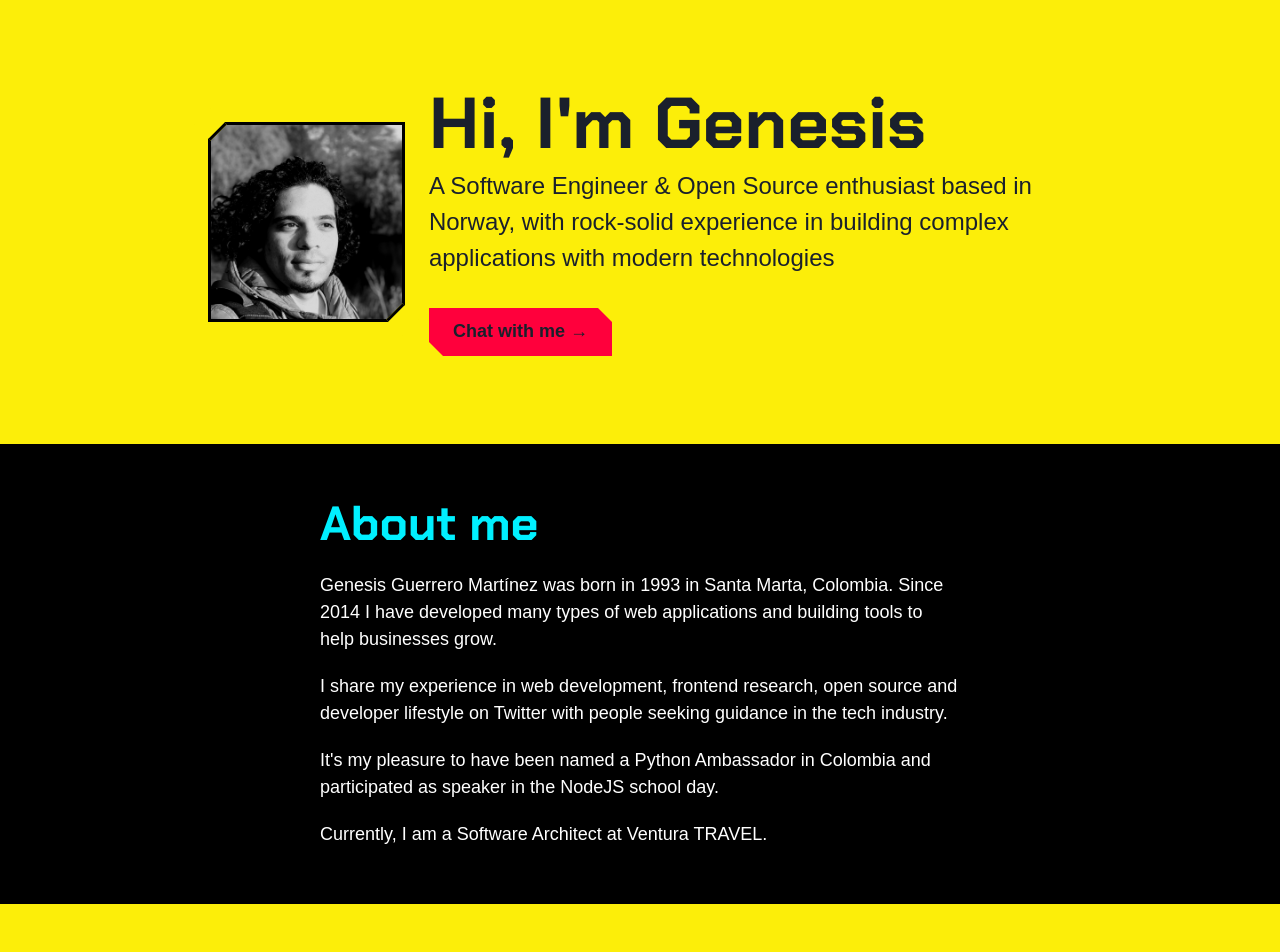
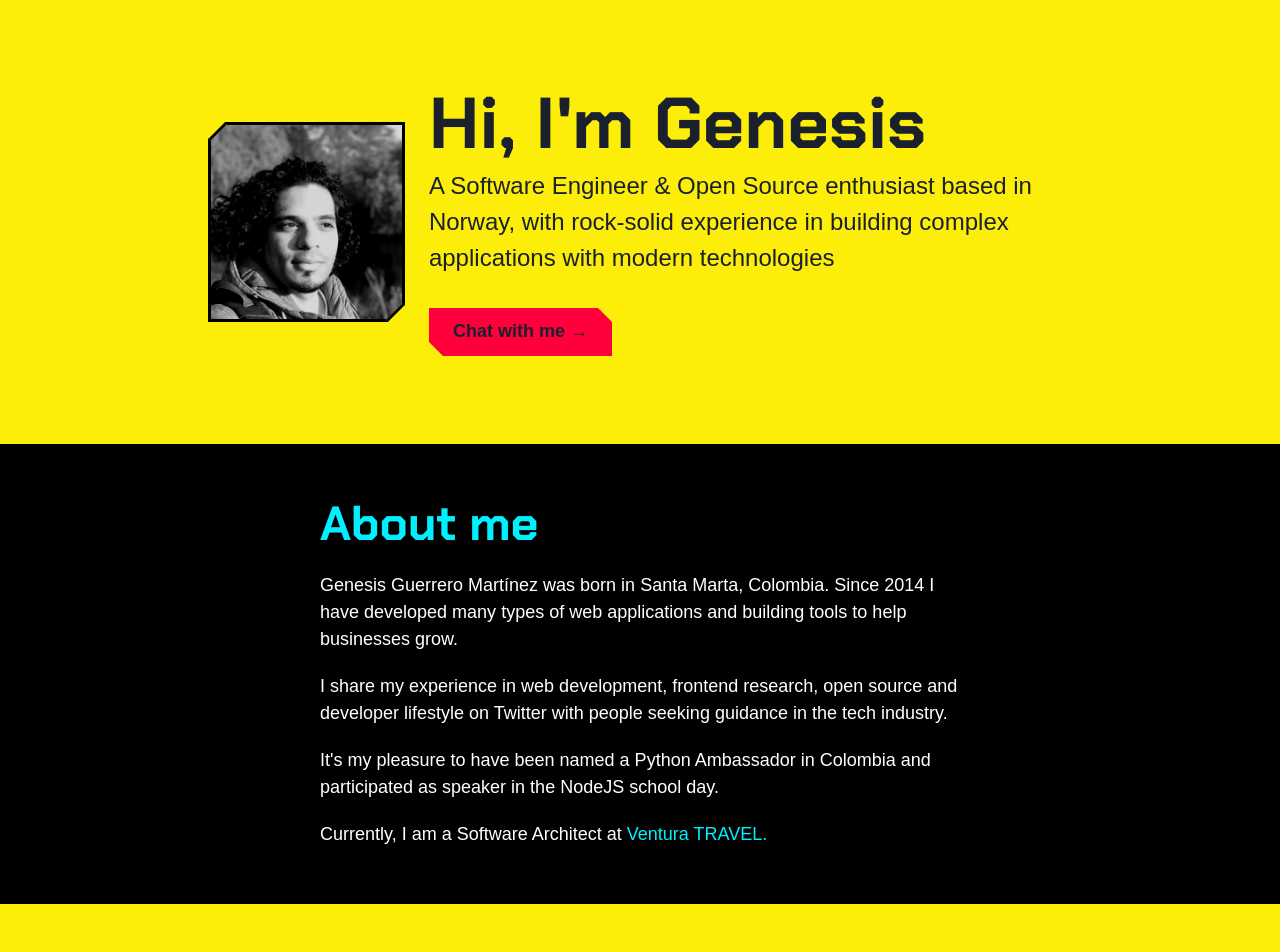
Before and after one commit to gengue/personal-website, a Next.js app: page / in a window 1280 px wide. Shown: the top 952 px of the page. Built offline with nearby package versions, Linux system fonts and the light colour scheme.

Commit message:
test vercel deployment

```diff
--- a/pages/index.tsx
+++ b/pages/index.tsx
@@ -25,9 +25,9 @@ const AboutMe = () => {
       </Heading>
       <Stack spacing={5} fontSize="lg">
         <Text>
-          Genesis Guerrero Martínez was born in 1993 in Santa Marta, Colombia.
-          Since 2014 I have developed many types of web applications and
-          building tools to help businesses grow.
+          Genesis Guerrero Martínez was born in Santa Marta, Colombia. Since
+          2014 I have developed many types of web applications and building
+          tools to help businesses grow.
         </Text>
         <Text>
           I share my experience in web development, frontend research, open
@@ -38,7 +38,16 @@ const AboutMe = () => {
           It's my pleasure to have been named a Python Ambassador in Colombia
           and participated as speaker in the NodeJS school day.
         </Text>
-        <Text>Currently, I am a Software Architect at Ventura TRAVEL.</Text>
+        <Text>
+          Currently, I am a Software Architect at{" "}
+          <Link
+            href="https://www.venturatravel.org/"
+            isExternal
+            color="cyberpunk.500"
+          >
+            Ventura TRAVEL.
+          </Link>
+        </Text>
       </Stack>
     </Section>
   );
```
